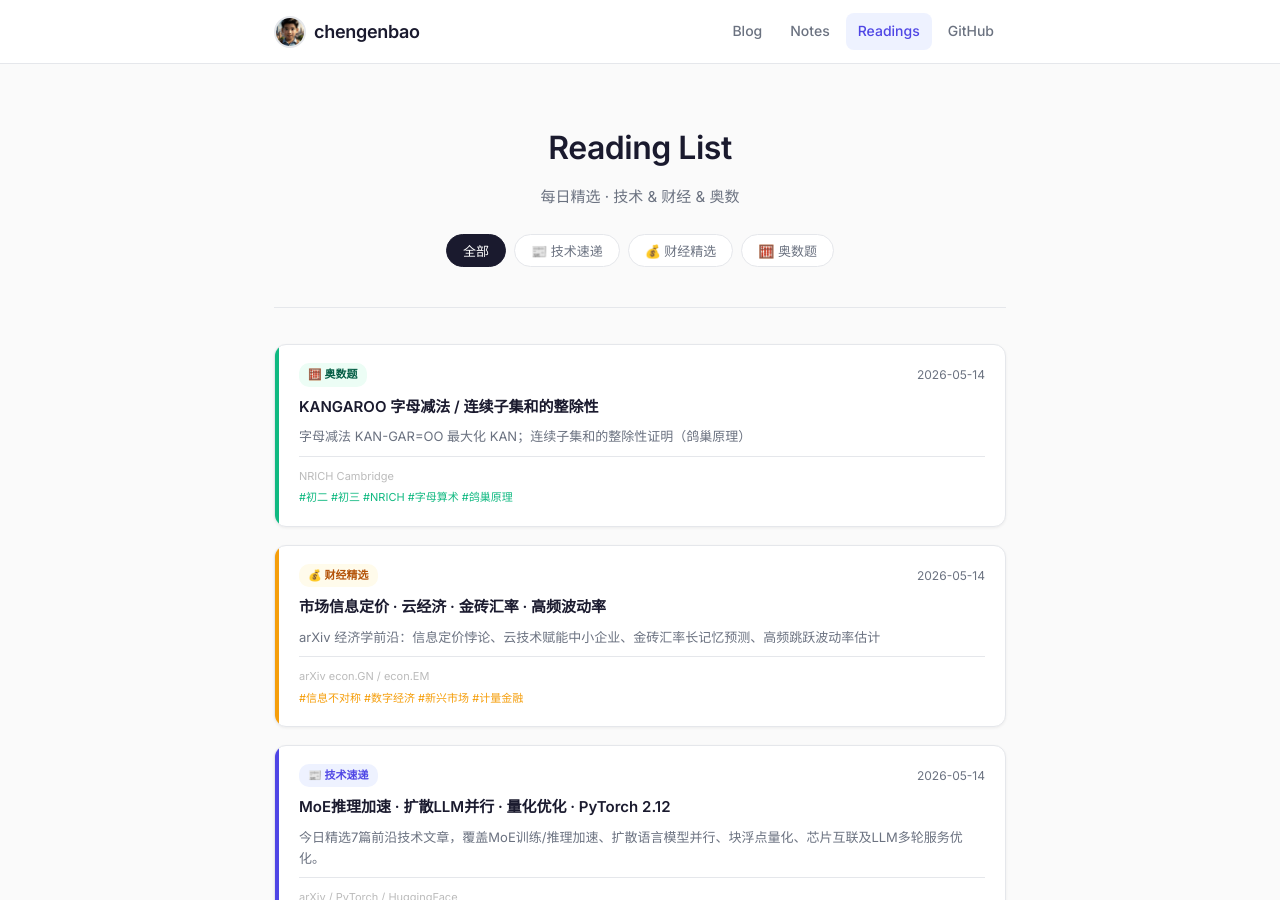
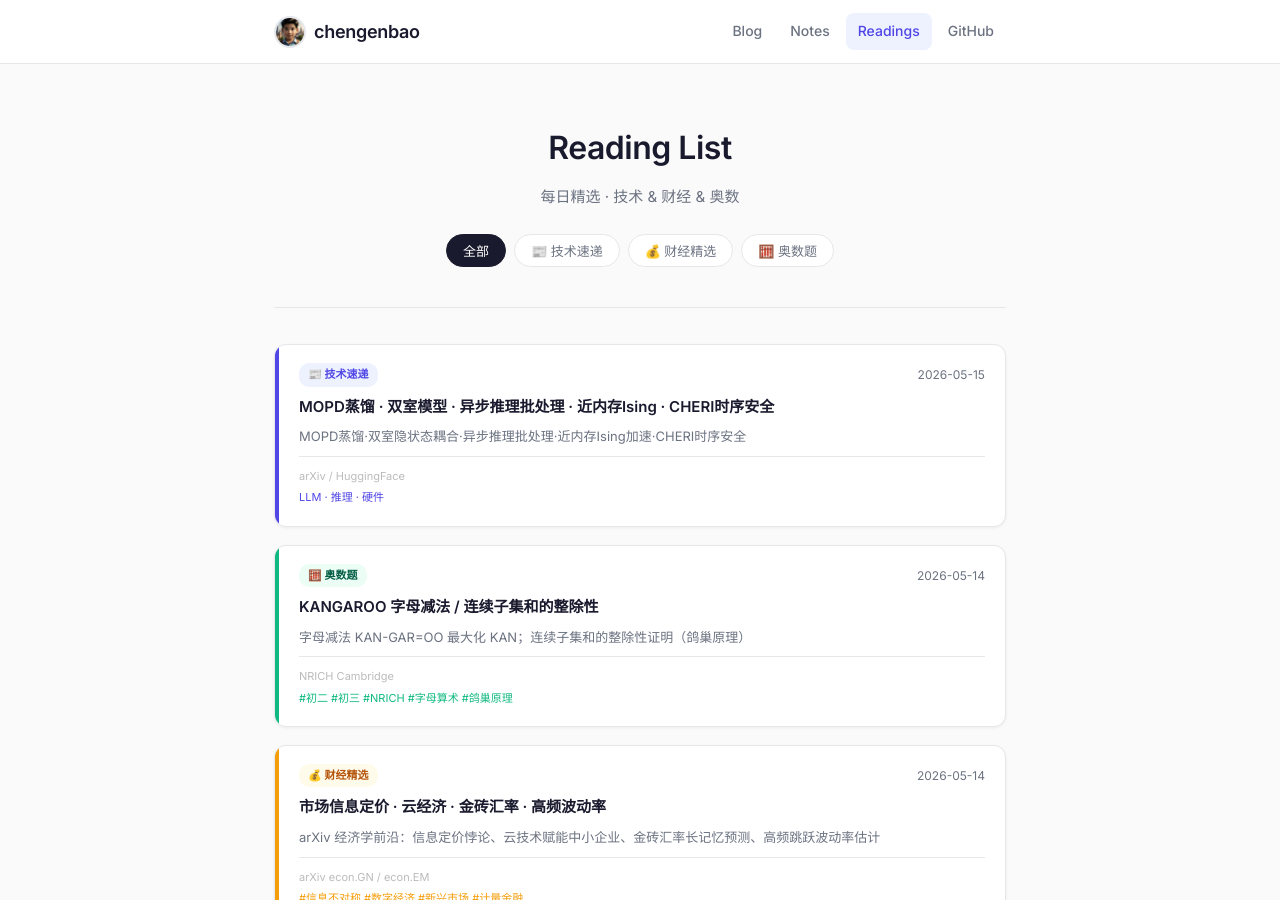
Before and after one commit to chengenbao/chengenbao.github.io, a Jekyll site: the page built from reading-list/index.md, in a window 1280 px wide and 900 px high. Built offline with Jekyll 4.4.1, drawn with Linux system fonts in a browser that asks for light colours.

Commit message:
add tech card 2026-05-15

```diff
--- a/reading-list/index.md
+++ b/reading-list/index.md
@@ -18,6 +18,21 @@ permalink: /reading-list/
   </div>
 
   <div class="rl-grid">
+<a class="rl-card tech" href="/reading-list/2026-05-15-tech-daily/">
+  <div class="rl-accent"></div>
+  <div class="rl-body">
+    <div class="rl-top">
+      <span class="rl-badge tech">📰 技术速递</span>
+      <time>2026-05-15</time>
+    </div>
+    <h2>MOPD蒸馏 · 双室模型 · 异步推理批处理 · 近内存Ising · CHERI时序安全</h2>
+    <p>MOPD蒸馏·双室隐状态耦合·异步推理批处理·近内存Ising加速·CHERI时序安全</p>
+    <div class="rl-meta">
+      <span class="rl-source">arXiv / HuggingFace</span>
+      <span class="rl-tags">LLM · 推理 · 硬件</span>
+    </div>
+  </div>
+</a>
 <a class="rl-card math" href="/reading-list/2026-05-14-math/"><div class="rl-accent"></div><div class="rl-body"><div class="rl-top"><span class="rl-badge math">🧮 奥数题</span><time>2026-05-14</time></div><h2>KANGAROO 字母减法 / 连续子集和的整除性</h2><p>字母减法 KAN-GAR=OO 最大化 KAN；连续子集和的整除性证明（鸽巢原理）</p><div class="rl-meta"><span class="rl-source">NRICH Cambridge</span><span class="rl-tags">#初二 #初三 #NRICH #字母算术 #鸽巢原理</span></div></div></a>
 <a class="rl-card finance" href="/reading-list/2026-05-14-finance-daily/">
   <div class="rl-accent"></div>
```
